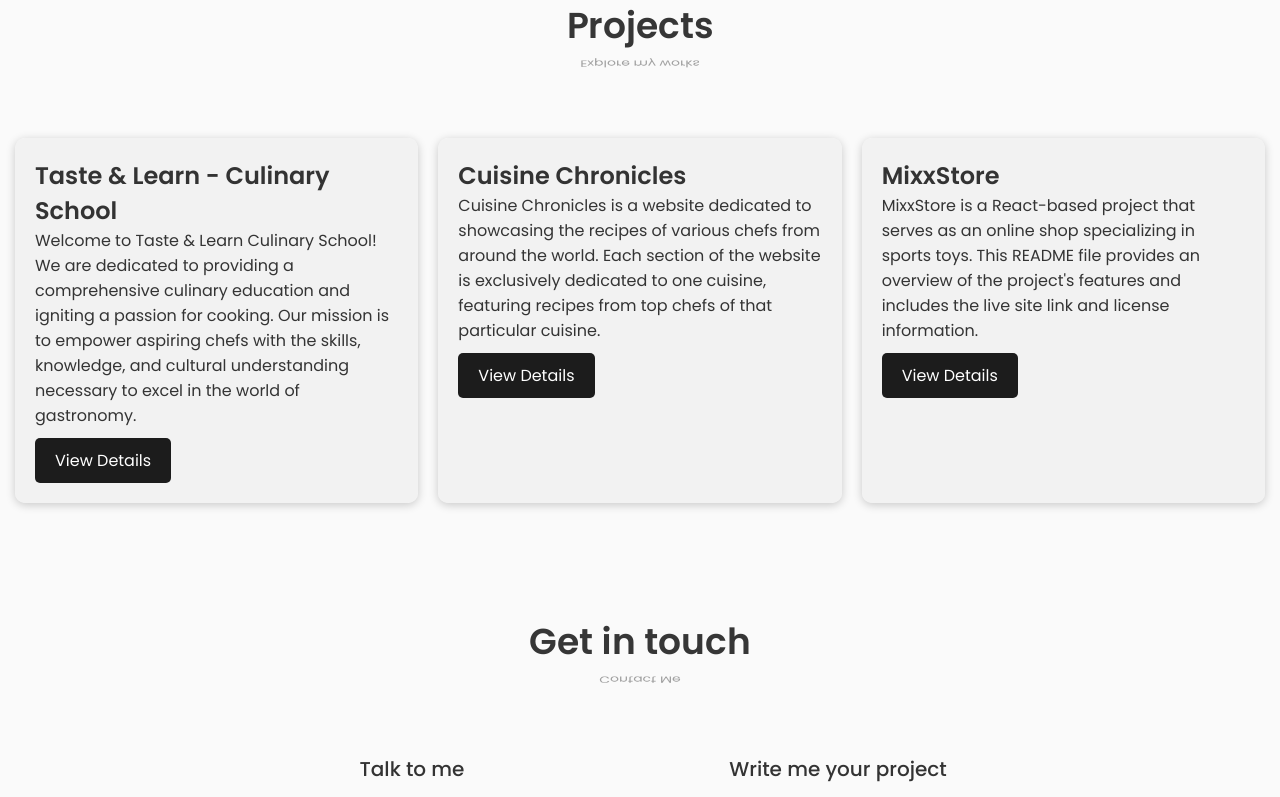
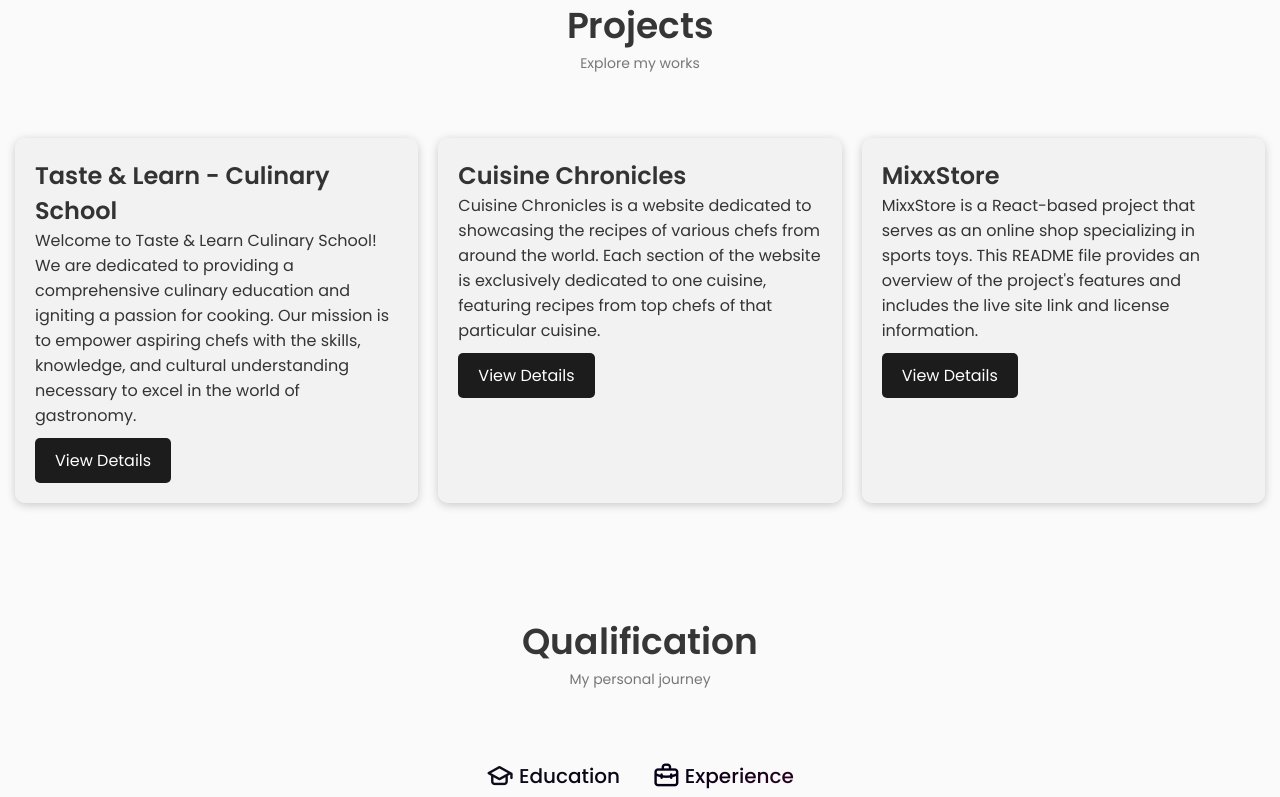
Before and after one commit to almahmudsarker/React-Portfolio, a React (Vite) app: page / in a window 1280 px wide. Shown: the part 2000-2797 px from the top of the page. Built offline with nearby package versions, Linux system fonts and the light colour scheme.

Commit message:
education & experiences added

```diff
--- a/src/App.jsx
+++ b/src/App.jsx
@@ -5,6 +5,7 @@
 import Header from './components/Header/Header'
 import Home from './components/Home/Home'
 import Projects from './components/Projects/Projects'
+import Qualification from './components/Qualification/Qualification'
 import ScrollUp from './components/ScrollUp/ScrollUp'
 import Skills from './components/skills/Skills'
 function App() {
@@ -18,6 +19,7 @@
         <About />
         <Skills />
         <Projects />
+        <Qualification />
         <Contact />
       </main>
         <Footer />
--- /dev/null
+++ b/src/components/Qualification/Qualification.css
@@ -0,0 +1,115 @@
+.qualification__container{
+    max-width: 768px;
+}
+
+.qualification__tabs{
+    display: flex;
+    justify-content: center;
+    margin-bottom: var(--mb-2);
+}
+
+.qualification__button{
+    font-size: var(--h3-font-size);
+    font-weight: var(--font-medium);
+    color: var(--title-color);
+    margin: 0 var(--mb-1);
+    cursor: pointer;
+}
+
+.qualification__button:hover{
+    color: var(--title-color-dark);
+}
+
+.qualification__icon {
+    font-size: 1.8rem;
+    margin-right: var(--mb-0-25);
+}
+
+.qualification__active{
+    color: var(--title-color-dark);
+}
+
+.qualification_sections{
+    display: grid;
+    grid-template-columns: 0.5fr;
+    justify-content: center;
+}
+
+.qualification__content{
+    display: none;
+}
+
+.qualification__content-active{
+    display: block;
+}
+
+.qualification__data{
+    display: grid;
+    grid-template-columns: 1fr max-content 1fr;
+    column-gap: 1.5rem;
+}
+
+.qualification__title{
+    font-size: var(--normal-font-size);
+    font-weight: var(--font-medium);
+}
+
+.qualification__subtitle{
+    display: inline-block;
+    font-size: var(--small-font-size);
+    margin-bottom: var(--mb-1);
+}
+
+.qualification__calendar{
+    font-size: var(--small-font-size);
+}
+
+.qualification__rounder{
+    display: inline-block;
+    width: 13px;
+    height: 13px;
+    background-color: var(--text-color);
+    border-radius: 50%;
+}
+
+.qualification__line{
+    display: block;
+    width: 1px;
+    height: 100%;
+    background-color: var(--text-color);
+    transform: translate(6px, -7px);
+}
+
+
+/* For large devices */
+@media screen and (max-width: 992px) {
+   .qualification__container {
+    margin-right: auto;
+    margin-left: auto;
+   }
+}
+
+/* For medium devices */
+@media screen and (max-width: 768px) {
+    .qualification__container {
+        margin-left: var(--mb-1-5);
+        margin-right: var(--mb-1-5);
+    }
+}
+
+@media screen and (max-width: 576px) {
+    .qualification_sections {
+        grid-template-columns: initial;
+    }
+
+    .qualification__button {
+        margin: 0 var(--mb-0-75);
+    }
+}
+
+/* For small devices */
+@media screen and (max-width: 350px) {
+    .qualification__data {
+        gap: 0.5rem;
+    }
+}
--- /dev/null
+++ b/src/components/Qualification/Qualification.jsx
@@ -0,0 +1,217 @@
+import React, { useState } from 'react';
+import './Qualification.css';
+const Qualification = () => {
+
+    const [toggleState, setToggleState] = useState(1);
+    const toggleTab = (index) => {
+        setToggleState(index);
+    };
+
+    return (
+      <section className="qualification section">
+        <h2 className="section__title waviy">
+          <span>Q</span>
+          <span>u</span>
+          <span>a</span>
+          <span>l</span>
+          <span>i</span>
+          <span>f</span>
+          <span>i</span>
+          <span>c</span>
+          <span>a</span>
+          <span>t</span>
+          <span>i</span>
+          <span>o</span>
+          <span>n</span>
+        </h2>
+        <span className="section__subtitle flipX">My personal journey</span>
+
+        <div className="qualification__container container animate-link">
+          <div className="qualification__tabs">
+            <div
+              className={
+                toggleState === 1
+                  ? "qualification__button button--flex qualification__active"
+                  : "qualification__button button--flex"
+              }
+              onClick={() => toggleTab(1)}
+            >
+              <i className="uil uil-graduation-cap qualification__icon"></i>
+              Education
+            </div>
+
+            <div
+              className={
+                toggleState === 2
+                  ? "qualification__button button--flex qualification__active"
+                  : "qualification__button button--flex"
+              }
+              onClick={() => toggleTab(2)}
+            >
+              <i className="uil uil-briefcase-alt qualification__icon"></i>
+              Experience
+            </div>
+          </div>
+
+          <div className="qualification__sections">
+            <div
+              className={
+                toggleState === 1
+                  ? "qualification__content qualification__content-active"
+                  : "qualification__content"
+              }
+            >
+              <div className="qualification__data">
+                <div>
+                  <h3 className="qualification__title">
+                    B.Sc - Computer Science & Engineering
+                  </h3>
+                  <span className="qualification__subtitle">
+                    Bangladesh Army International University of Science &
+                    Technology - Comilla Cantonment, Comilla
+                  </span>
+                  <div className="qualification__calendar">
+                    <i className="uil uil-calendar-alt"></i> 2020 - Present
+                  </div>
+                </div>
+
+                <div>
+                  <span className="qualification__rounder"></span>
+                  <span className="qualification__line"></span>
+                </div>
+              </div>
+
+              <div className="qualification__data">
+                <div></div>
+
+                <div>
+                  <span className="qualification__rounder"></span>
+                  <span className="qualification__line"></span>
+                </div>
+
+                <div>
+                  <h3 className="qualification__title">
+                    Higher Secondary Certificate
+                  </h3>
+                  <span className="qualification__subtitle">
+                    Milestone College - Uttara, Dhaka
+                  </span>
+                  <div className="qualification__calendar">
+                    <i className="uil uil-calendar-alt"></i> 2017 - 2019
+                  </div>
+                </div>
+              </div>
+
+              <div className="qualification__data">
+                <div>
+                  <h3 className="qualification__title">
+                    Secondary School Certificate
+                  </h3>
+                  <span className="qualification__subtitle">
+                    Ashuganj Tap Bidyut Kendra High School - Ashuganj,
+                    Brahmanbaria
+                  </span>
+                  <div className="qualification__calendar">
+                    <i className="uil uil-calendar-alt"></i> 2006 - 2017
+                  </div>
+                </div>
+
+                <div>
+                  <span className="qualification__rounder"></span>
+                  <span className="qualification__line"></span>
+                </div>
+              </div>
+            </div>
+
+            <div
+              className={
+                toggleState === 2
+                  ? "qualification__content qualification__content-active"
+                  : "qualification__content"
+              }
+            >
+              <div className="qualification__data">
+                <div>
+                  <h3 className="qualification__title">
+                    Applink - powered by Banglalink
+                  </h3>
+                  <span className="qualification__subtitle">
+                    Campus Ambassador - Gulshan, Dhaka
+                  </span>
+                  <div className="qualification__calendar">
+                    <i className="uil uil-calendar-alt"></i> 2022 - 2023
+                  </div>
+                </div>
+
+                <div>
+                  <span className="qualification__rounder"></span>
+                  <span className="qualification__line"></span>
+                </div>
+              </div>
+
+              <div className="qualification__data">
+                <div></div>
+
+                <div>
+                  <span className="qualification__rounder"></span>
+                  <span className="qualification__line"></span>
+                </div>
+
+                <div>
+                  <h3 className="qualification__title">
+                    Bohubrihi - online learning platform
+                  </h3>
+                  <span className="qualification__subtitle">
+                    Campus Ambassador - Banani, Dhaka
+                  </span>
+                  <div className="qualification__calendar">
+                    <i className="uil uil-calendar-alt"></i> 2022 - 2023
+                  </div>
+                </div>
+              </div>
+
+              <div className="qualification__data">
+                <div>
+                  <h3 className="qualification__title">Baiust Computer Club</h3>
+                  <span className="qualification__subtitle">
+                    Joint Secretary - Baiust, Comilla
+                  </span>
+                  <div className="qualification__calendar">
+                    <i className="uil uil-calendar-alt"></i> 2023 - Present
+                  </div>
+                </div>
+
+                <div>
+                  <span className="qualification__rounder"></span>
+                  <span className="qualification__line"></span>
+                </div>
+              </div>
+
+              <div className="qualification__data">
+                <div></div>
+
+                <div>
+                  <span className="qualification__rounder"></span>
+                  <span className="qualification__line"></span>
+                </div>
+
+                <div>
+                  <h3 className="qualification__title">
+                    Baiust Research | Higher Study | Career Hub
+                  </h3>
+                  <span className="qualification__subtitle">
+                    Student Advisor - CSE Department Baiust
+                  </span>
+                  <div className="qualification__calendar">
+                    <i className="uil uil-calendar-alt"></i> 2022 - present
+                  </div>
+                </div>
+              </div>
+            </div>
+          </div>
+        </div>
+      </section>
+    );
+};
+
+export default Qualification;
```
